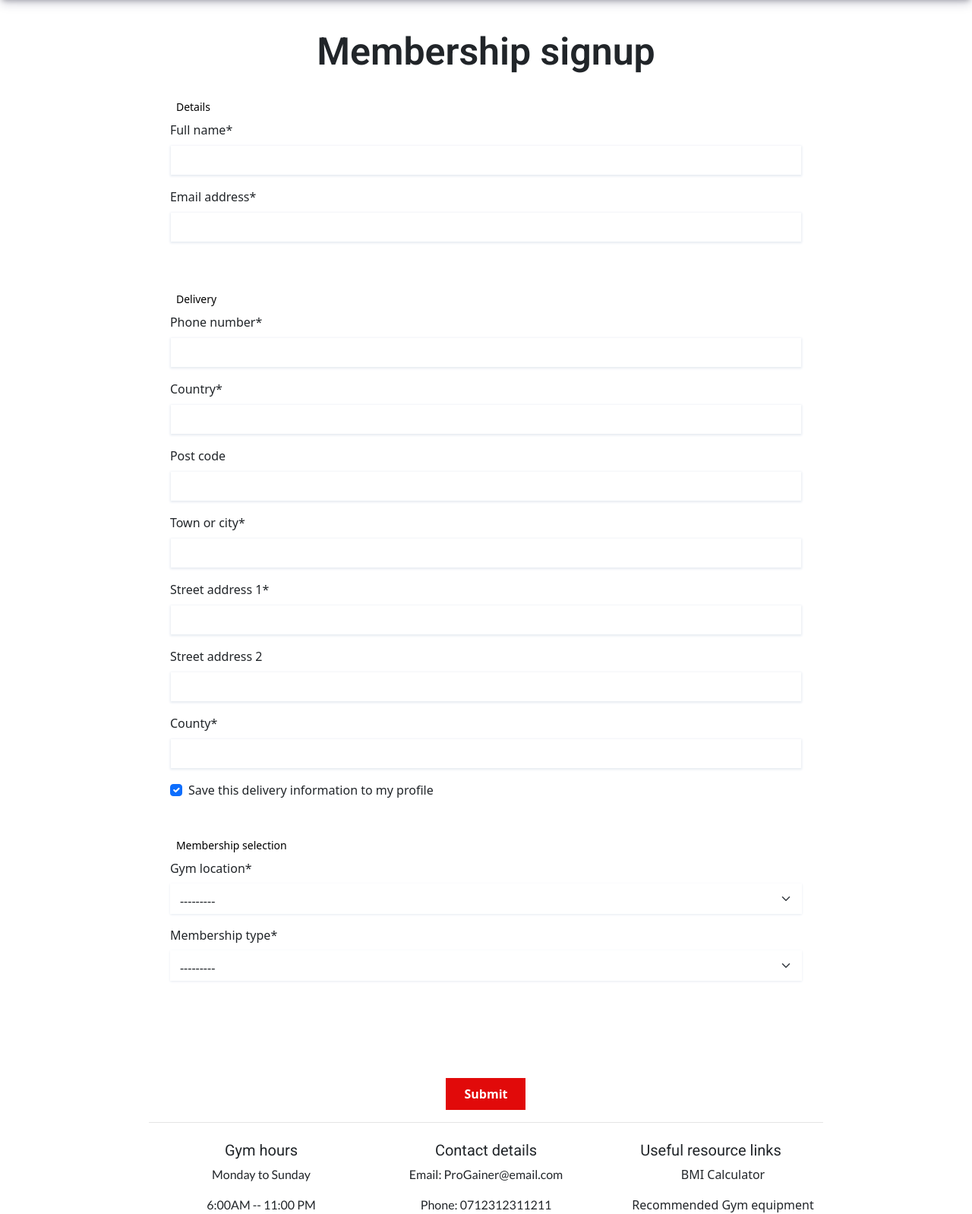
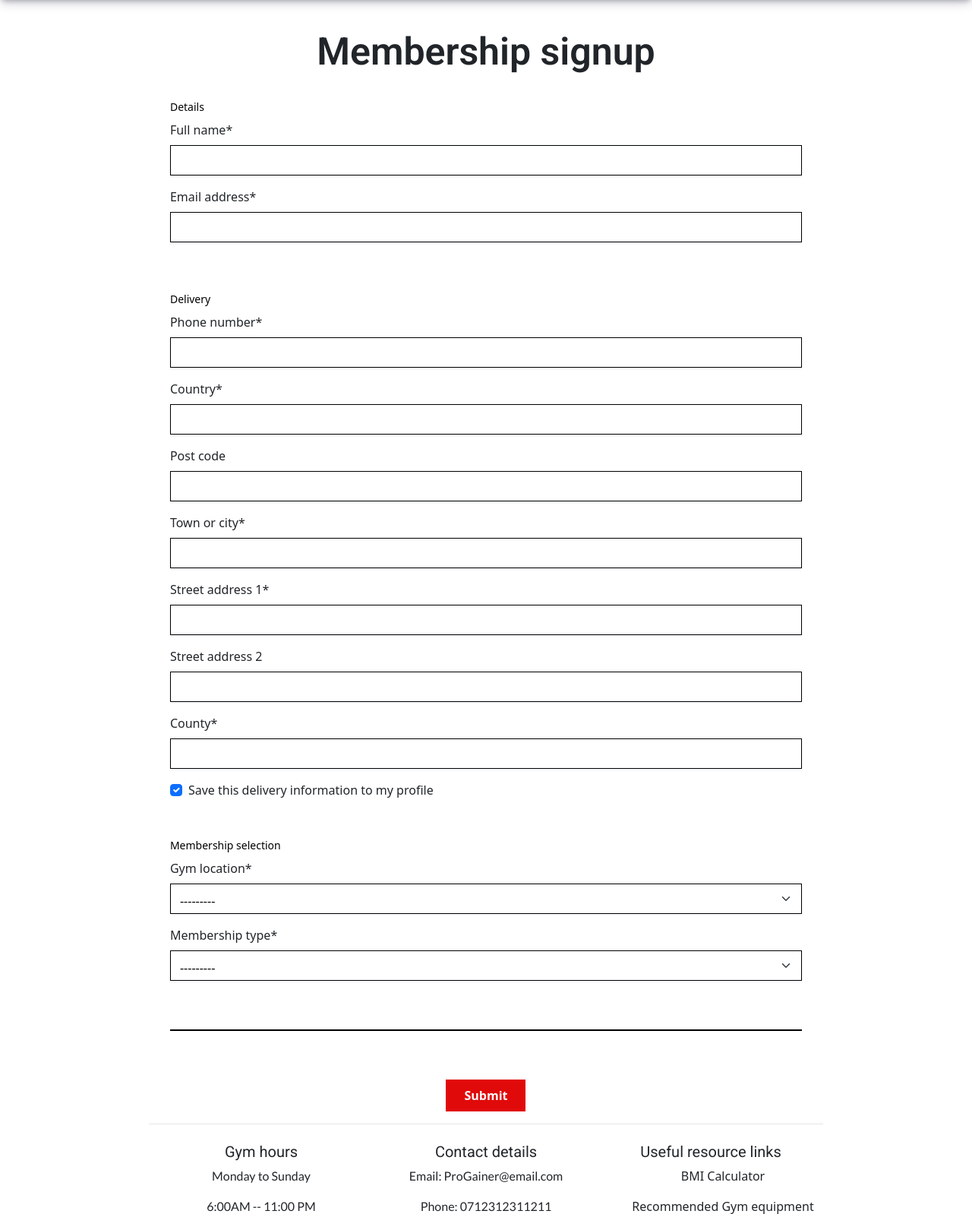
Before and after one commit to JamesBracken/Pro-Gainer, a Django app: page /membership/membership_form/ in a window 1280 px wide. Shown: the part 86-1684 px from the top of the page at 76% size. Run offline with Django 5.2, Linux system fonts and the light colour scheme; some libraries are stand-ins or nearby versions.

Commit message:
Style(CSS):  membership form fields

```diff
--- a/static/css/style.css
+++ b/static/css/style.css
@@ -407,6 +407,19 @@ header {
 /* The styles were taken from stripe.com/docs/stripe-js
 but this page no longer seems to have that content */
 
+
+.fieldset-label {
+    position: relative;
+    right: .5rem;
+}
+
+#payment-form .form-control,
+#card-element,
+select {
+    color: #000 !important;
+    border: 1px solid #000 !important;
+}
+
 .StripeElement,
 .stripe-style-input {
   box-sizing: border-box;
```
